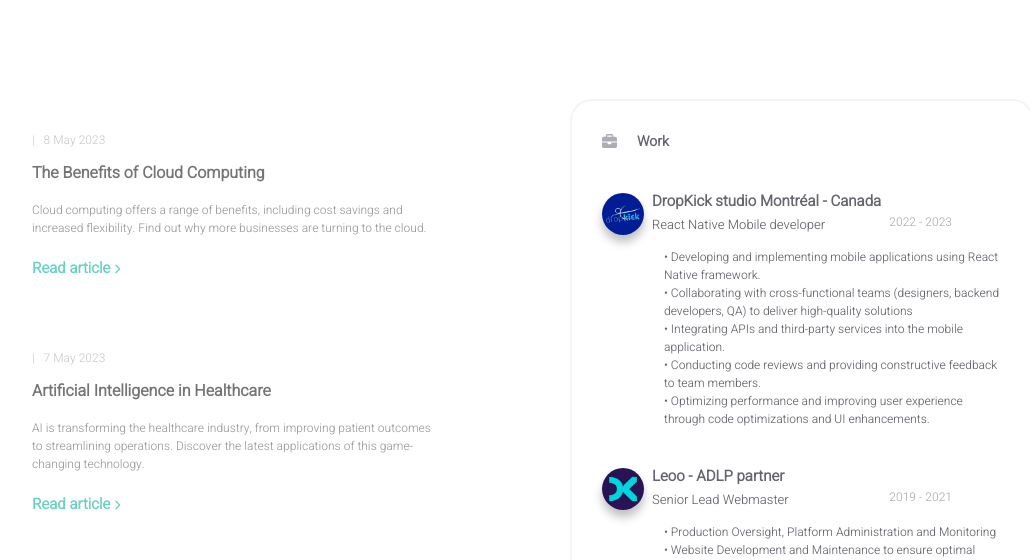
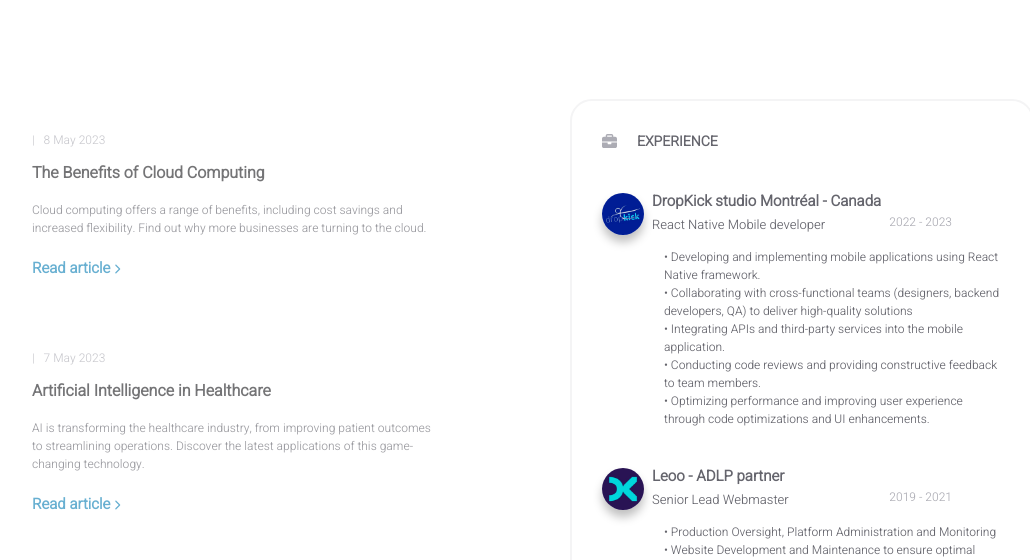
Before and after one commit to rafyc/rafyc.github.io, a React (Create React App) app: page / in a window 1280 px wide. Shown: the part 1522-2082 px from the top of the page, without its empty margins (108-1138 px from the left). Built offline with nearby package versions, Linux system fonts and the light colour scheme.

Commit message:
home-projects

```diff
--- a/src/components/homepage/works.jsx
+++ b/src/components/homepage/works.jsx
@@ -10,7 +10,7 @@ const Works = () => {
 		<div className="works">
 			<Card
 				icon={faBriefcase}
-				title="Work"
+				title="EXPERIENCE"
 				body={
 					<div className="works-body">
 						<div className="work">
--- a/src/data/styles.css
+++ b/src/data/styles.css
@@ -4,7 +4,7 @@
 	--secondary-color: #65656d;
 	--tertiary-color: #acacb4;
 	--quaternary-color: #e4e4e7;
-	--link-color: #14b8a6;
+	--link-color: #1484b8;
 	/* ---------------------- */
 
 	/* ------- fonts ------- */
```
